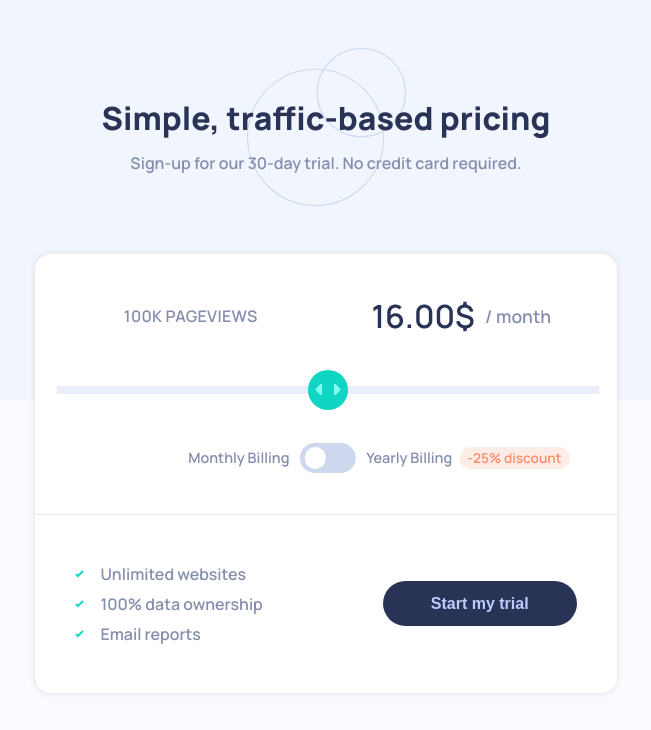
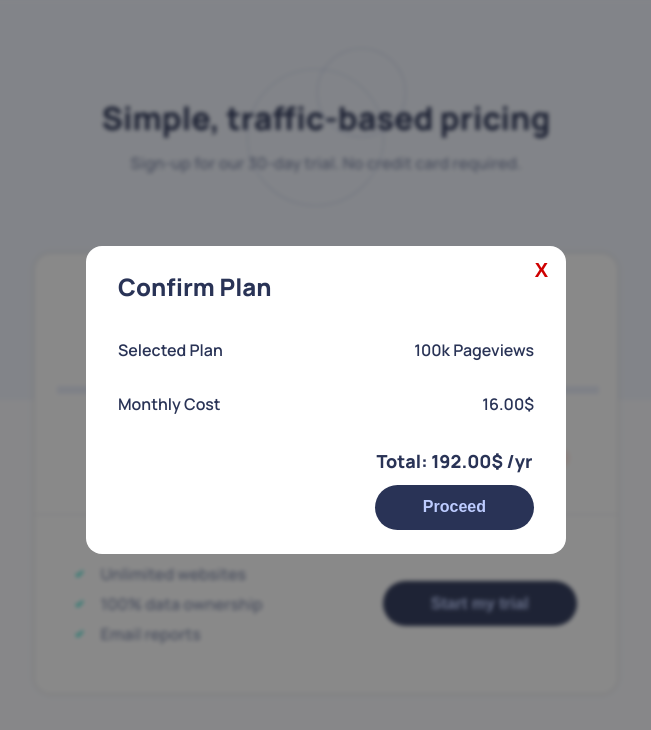
Before and after one commit to Naithcots/pricing-component, a website built with Vite: page index.html in a window 1280 px wide. Both pictures are taken after a click on the button "Start my trial". Shown: the whole page, without its empty margins (314-965 px from the left). Built offline with nearby package versions, Linux system fonts and the light colour scheme.

Commit message:
Add confirm modal

```diff
--- a/index.html
+++ b/index.html
@@ -79,6 +79,27 @@
         </div>
       </div>
     </div>
+    <div class="modal" id="modal">
+      <div class="modal-bg"></div>
+      <div class="modal-window">
+        <button class="modal-window-exit" id="modal-close">X</button>
+        <h2 class="modal-window-title">Confirm Plan</h2>
+        <div>
+          <div class="modal-window-flex">
+            <p>Selected Plan</p>
+            <span id="plan">x</span>
+          </div>
+          <div class="modal-window-flex">
+            <p>Monthly Cost</p>
+            <span id="monthly-cost">x</span>
+          </div>
+        </div>
+        <div class="modal-window-summary">
+          <p class="modal-window-total" id="total-cost">Total x/yr</p>
+          <button class="button modal-window-summary-button">Proceed</button>
+        </div>
+      </div>
+    </div>
     <script type="module" src="/src/main.ts"></script>
   </body>
 </html>
--- a/src/main.ts
+++ b/src/main.ts
@@ -11,6 +11,14 @@ const discountMobileElem: HTMLSpanElement =
 const discountDesktopElem: HTMLSpanElement =
   document.querySelector("#discount-desktop")!;
 const buttonElem: HTMLButtonElement = document.querySelector("#button")!;
+const modalElem: HTMLDivElement = document.querySelector("#modal")!;
+const modalCloseElem: HTMLButtonElement =
+  document.querySelector("#modal-close")!;
+const planElem: HTMLSpanElement = document.querySelector("#plan")!;
+const monthlyCostElem: HTMLSpanElement =
+  document.querySelector("#monthly-cost")!;
+const totalCostElem: HTMLParagraphElement =
+  document.querySelector("#total-cost")!;
 
 const plans: Plan[] = [
   { id: 0, pageViews: 10000, pageViewsText: "10k", pricePerMonth: 8 },
@@ -25,14 +33,15 @@ let selectedPlan = plans[2];
 let selectedBilling: Billing = "monthly";
 const yearlyDiscountValue = 0.25;
 
+const getPricePerMonth = () =>
+  selectedBilling === "yearly"
+    ? (1 - yearlyDiscountValue) * selectedPlan.pricePerMonth
+    : selectedPlan.pricePerMonth;
+
 const updateView = () => {
   pageViewsElem.textContent = `${selectedPlan.pageViewsText} pageviews`;
-  if (selectedBilling === "monthly")
-    priceElem.textContent = `${selectedPlan.pricePerMonth.toFixed(2)}$`;
-  else {
-    const updatedCost = (1 - yearlyDiscountValue) * selectedPlan.pricePerMonth;
-    priceElem.textContent = `${updatedCost.toFixed(2)}$`;
-  }
+  const cost = getPricePerMonth();
+  priceElem.textContent = `${cost.toFixed(2)}$`;
 };
 
 const setSelectedPlan = (id: number) => {
@@ -89,12 +98,24 @@ const setupDiscounts = (
 
 const buttonOnClickCallback = () => {
   if (!selectedPlan || !selectedBilling) return;
+  console.log(selectedPlan, selectedBilling, yearlyDiscountValue);
 
-  console.log(selectedPlan, selectedBilling, yearlyDiscountValue);
+  openModal();
 };
 
 const setupButton = (buttonElem: HTMLButtonElement) =>
   buttonElem.addEventListener("click", buttonOnClickCallback);
+
+const openModal = () => {
+  planElem.textContent = `${selectedPlan.pageViewsText} Pageviews`;
+
+  const cost = getPricePerMonth();
+
+  monthlyCostElem.textContent = `${cost.toFixed(2)}$`;
+  totalCostElem.textContent = `Total: ${(cost * 12).toFixed(2)}$ /yr`;
+
+  modalElem.classList.add("open");
+};
 
 const setupApp = (
   plans: Plan[],
@@ -109,6 +130,10 @@ const setupApp = (
     yearlyDiscountValue
   );
   setupButton(buttonElem);
+
+  modalCloseElem.addEventListener("click", () =>
+    modalElem.classList.remove("open")
+  );
 };
 
 setupApp(plans, selectedPlan, selectedBilling);
--- a/src/style.css
+++ b/src/style.css
@@ -302,6 +302,83 @@ body::after {
   color: white;
 }
 
+.modal {
+  display: none;
+
+  position: relative;
+  height: 100vh;
+  height: 100dvh;
+  position: absolute;
+  inset: 0;
+
+  place-items: center;
+
+  isolation: isolate;
+  z-index: 100;
+}
+
+.modal.open {
+  display: grid;
+}
+
+.modal-bg {
+  position: absolute;
+  inset: 0;
+
+  background-color: rgba(20, 20, 20, 0.5);
+  backdrop-filter: blur(2px);
+
+  z-index: 1;
+}
+
+.modal-window {
+  min-width: 75%;
+  position: relative;
+  padding: 1.5rem 2rem;
+
+  border-radius: 1rem;
+  z-index: 2;
+
+  background-color: white;
+}
+
+.modal-window-title {
+  margin-top: 0;
+}
+
+.modal-window-exit {
+  appearance: none;
+  position: absolute;
+  top: 0.75rem;
+  right: 0.75rem;
+
+  border: none;
+  font-size: 1.25rem;
+  font-weight: 800;
+
+  cursor: pointer;
+
+  color: rgb(207, 0, 0);
+  background-color: transparent;
+}
+
+.modal-window-flex {
+  display: flex;
+  justify-content: space-between;
+  align-items: center;
+}
+
+.modal-window-summary {
+  text-align: center;
+}
+
+.modal-window-total {
+  margin-bottom: 0;
+
+  font-size: 1.125rem;
+  font-weight: 800;
+}
+
 @media screen and (min-width: 40em) {
   .card {
     padding-top: 0.5rem;
@@ -372,4 +449,17 @@ body::after {
     max-width: 13.5rem;
     justify-self: right;
   }
+
+  .modal-window {
+    min-width: 30em;
+  }
+
+  .modal-window-summary {
+    width: fit-content;
+    margin-left: auto;
+  }
+
+  .modal-window-total {
+    margin-bottom: 0.75rem;
+  }
 }
```
